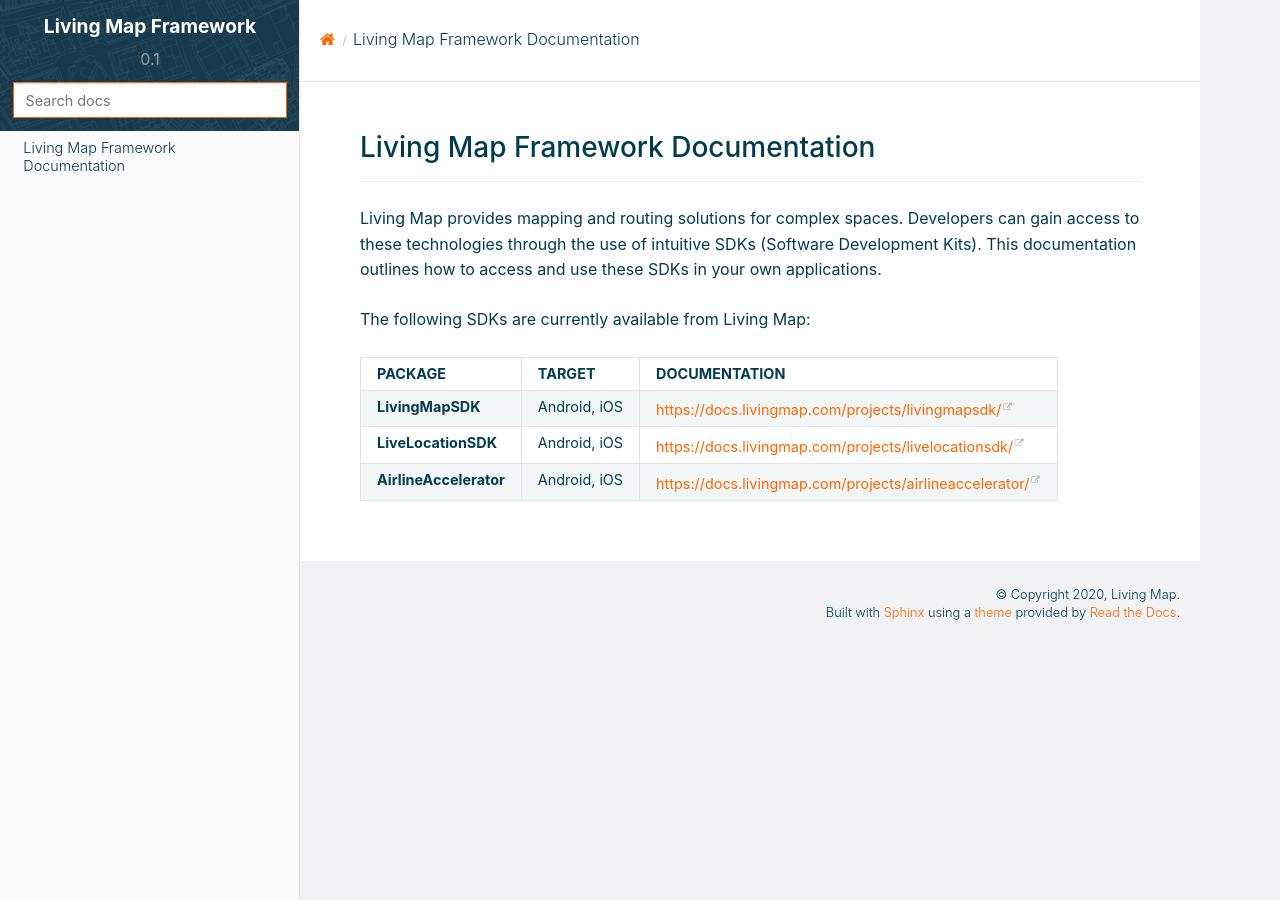
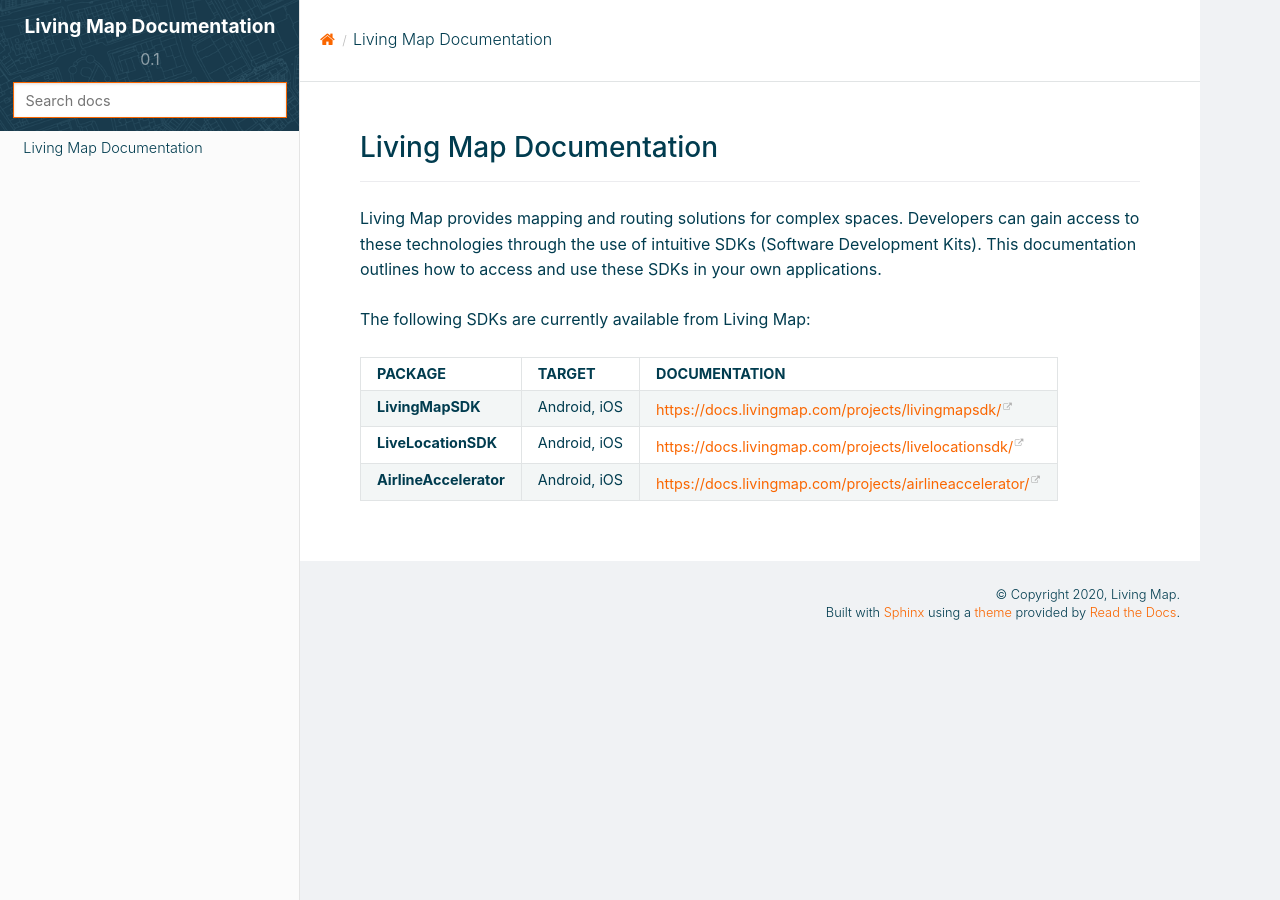
Before and after one commit to livingmap/documentation, a Sphinx documentation site: the page built from source/index.rst, in a window 1280 px wide. Built offline with Sphinx 7.4.7 and the Read the Docs theme 2.0.0, drawn with Linux system fonts in a browser that asks for light colours.

Commit message:
Small change to conf and the page title.

```diff
--- a/source/conf.py
+++ b/source/conf.py
@@ -21,7 +21,7 @@
 
 # -- Project information -----------------------------------------------------
 
-project = u'Living Map Framework'
+project = u'Living Map Documentation'
 copyright = u'2020, Living Map'
 author = u'Living Map'
 
@@ -134,7 +134,7 @@
 # -- Options for HTMLHelp output ---------------------------------------------
 
 # Output file base name for HTML help builder.
-htmlhelp_basename = 'LivingMapSDKdoc'
+htmlhelp_basename = 'LivingMapDocumentation'
 
 
 # -- Options for LaTeX output ------------------------------------------------
@@ -161,7 +161,7 @@
 # (source start file, target name, title,
 #  author, documentclass [howto, manual, or own class]).
 latex_documents = [
-    (master_doc, 'LivingMapSDK.tex', u'LivingMapSDK Documentation',
+    (master_doc, 'LivingMapDocumentation.tex', u'Living Map Documentation',
      u'Living Map', 'manual'),
 ]
 
@@ -171,7 +171,7 @@
 # One entry per manual page. List of tuples
 # (source start file, name, description, authors, manual section).
 man_pages = [
-    (master_doc, 'livingmapsdk', u'LivingMapSDK Documentation',
+    (master_doc, 'livingmapdocs', u'Living Map Documentation',
      [author], 1)
 ]
 
@@ -182,8 +182,8 @@
 # (source start file, target name, title, author,
 #  dir menu entry, description, category)
 texinfo_documents = [
-    (master_doc, 'LivingMapSDK', u'LivingMapSDK Documentation',
-     author, 'LivingMapSDK', 'One line description of project.',
+    (master_doc, 'LivingMapDocs', u'Living Map Documentation',
+     author, 'LivingMap', 'Living Map Documentation',
      'Miscellaneous'),
 ]
 
--- a/source/index.rst
+++ b/source/index.rst
@@ -1,7 +1,7 @@
-.. title:: Living Map Framework Documentation
+.. title:: Living Map Documentation
 
-Living Map Framework Documentation
-==================================
+Living Map Documentation
+========================
 
 Living Map provides mapping and routing solutions for complex spaces. Developers can gain access to these technologies through the use of intuitive SDKs (Software Development Kits). This documentation outlines how to access and use these SDKs in your own applications.
 
```
